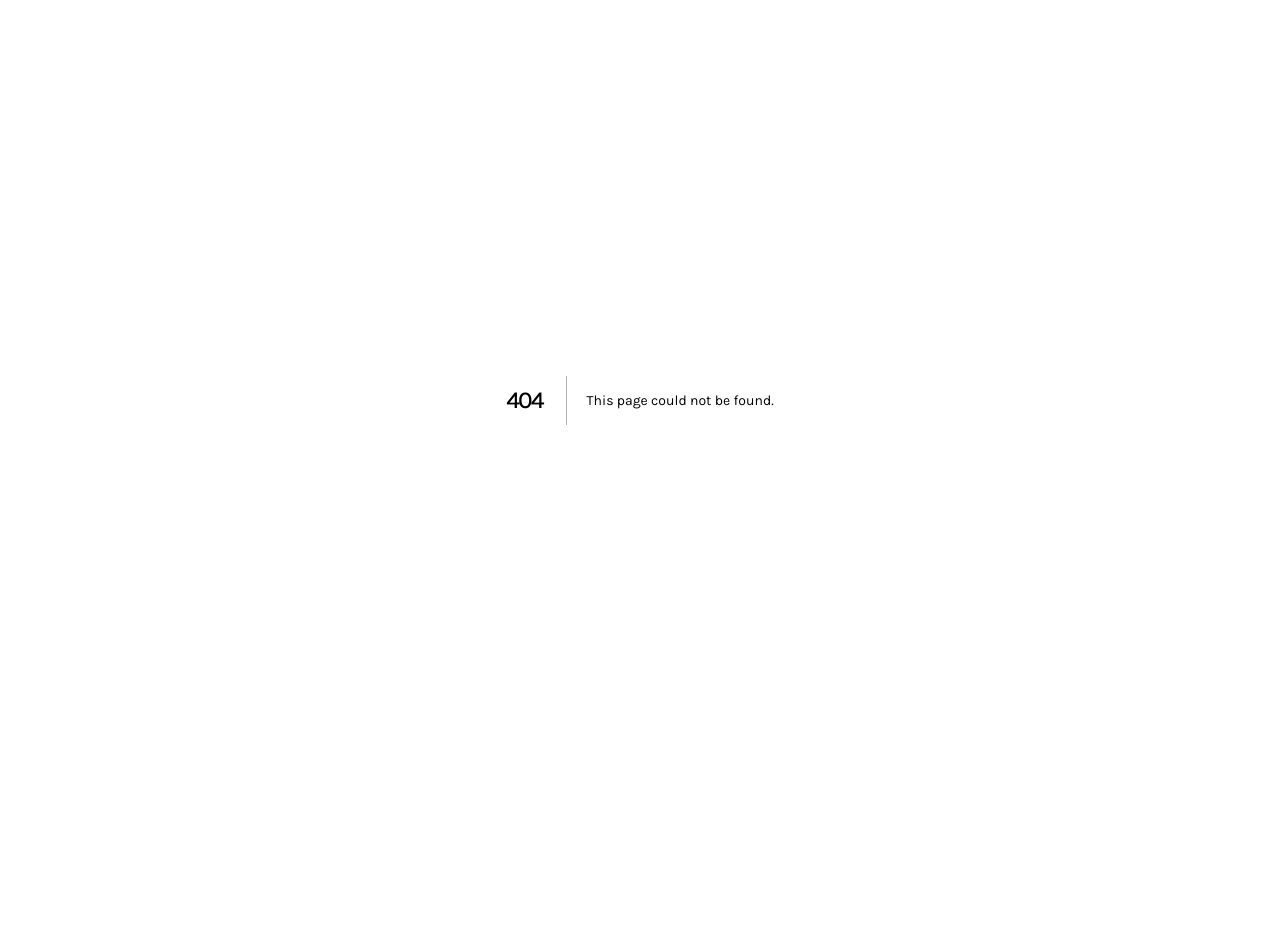
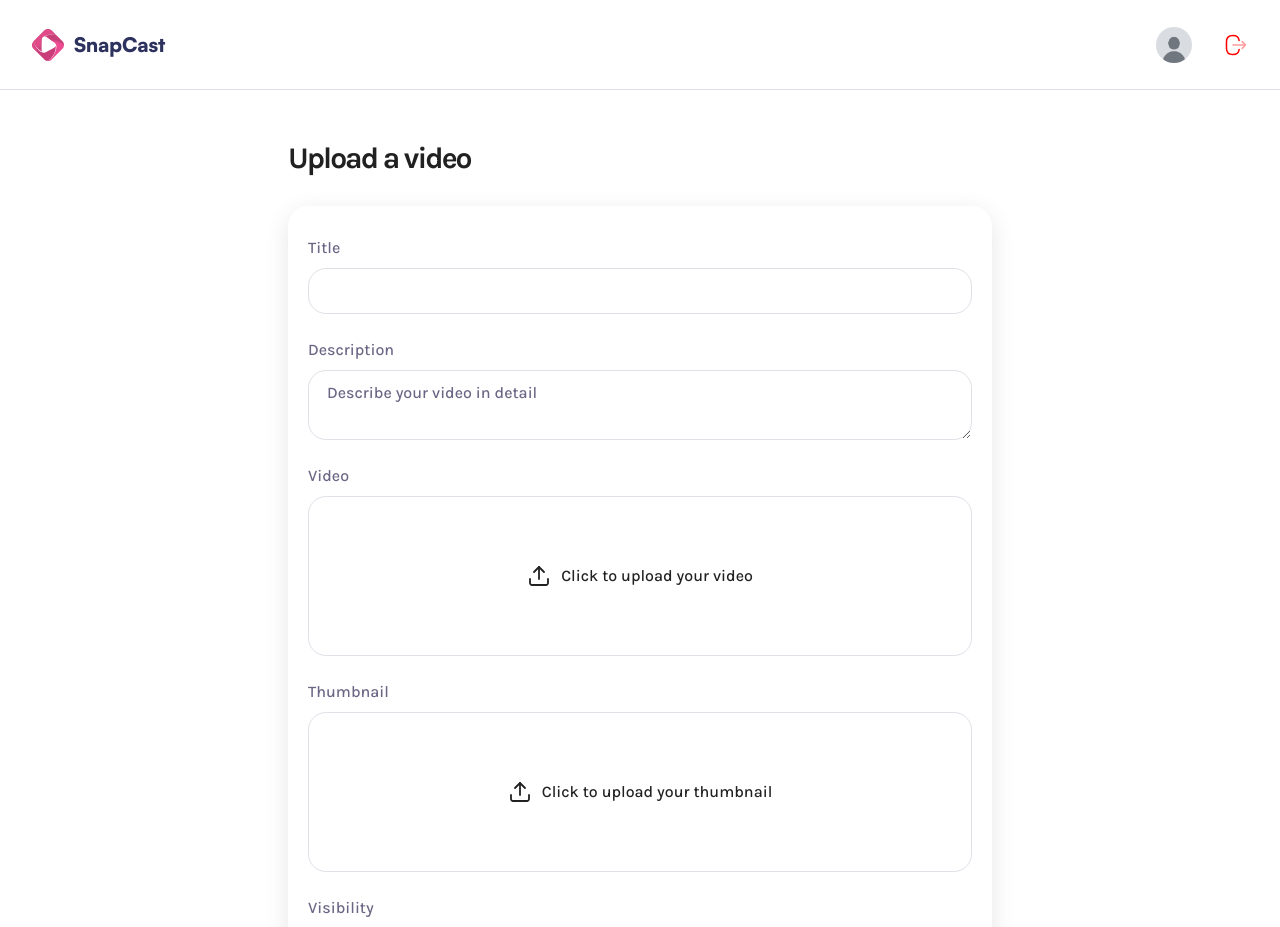
Before and after one commit to KaziAmin110/video_sharing, a Next.js app: page /upload in a window 1280 px wide. Before the commit this address had no page. Shown: the top 927 px of the page. Before the commit the page ends 800 px from the top, so only its background shows below. Built offline with nearby package versions, Linux system fonts and the light colour scheme.

Commit message:
Added UI for Video Upload Page

```diff
--- /dev/null
+++ b/app/(root)/upload/page.tsx
@@ -0,0 +1,126 @@
+"use client";
+
+import FileInput from "@/components/FileInput";
+import FormField from "@/components/FormField";
+import { MAX_THUMBNAIL_SIZE, MAX_VIDEO_SIZE } from "@/constants";
+import { useFileInput } from "@/lib/hooks/useFileInput";
+import { ChangeEvent, FormEvent, useState } from "react";
+
+const Page = () => {
+  const [formData, setFormData] = useState({
+    title: "",
+    description: "",
+    visibility: "public",
+  });
+
+  const video = useFileInput(MAX_VIDEO_SIZE);
+  const thumbnail = useFileInput(MAX_THUMBNAIL_SIZE);
+
+  const handleInputChange = (e: ChangeEvent<HTMLInputElement>) => {
+    const { name, value } = e.target;
+
+    setFormData((prevState) => ({
+      ...prevState,
+      [name]: value,
+    }));
+  };
+
+  const handleSubmit = async (e: FormEvent) => {
+    e.preventDefault();
+    setIsSubmitting(true);
+
+    try {
+      // Validate form data
+      if (!video.file || !thumbnail.file) {
+        setError("Please Upload Video and Thumbnail");
+        return;
+      }
+
+      if (!formData.title || !formData.description) {
+        setError("Title and Description are required");
+        return;
+      }
+
+      // Upload the Video to Bunny
+      // Upload the Thumbnail to DB
+      // Attach Thumbnail
+      // Create a new DB entry for the video details (urls, title, description, visibility, etc.)
+
+
+    } catch (err) {
+      console.log("Error Submitting Form", err)
+    } finally {
+      setIsSubmitting(false);
+    }
+  }
+
+  const [isSubmitting, setIsSubmitting] = useState(false);
+  const [error, setError] = useState('');
+
+  return (
+    <div className="wrapper-md page upload-page">
+      <h1>Upload a video</h1>
+
+      {error && <div className="error-field">{error}</div>}
+
+      <form className="rounded-20 shadow-10 gap-6 w-full flex flex-col px-5 py-7.5" onSubmit={handleSubmit}>
+        <FormField
+          id="title"
+          label="Title"
+          value={formData.title}
+          onChange={handleInputChange}
+          placeholder="Enter a clear and concise video title"
+        />
+        <FormField
+          id="description"
+          label="Description"
+          value={formData.description}
+          onChange={handleInputChange}
+          as="textarea"
+          placeholder="Describe your video in detail"
+        />
+
+        <FileInput
+          id="video"
+          label="Video"
+          accept="video/*"
+          file={video.file}
+          previewUrl={video.previewUrl}
+          inputRef={video.inputRef}
+          onChange={video.handleFileChange}
+          onReset={video.resetFile}
+          type="video"
+        />
+        <FileInput
+          id="thumbnail"
+          label="Thumbnail"
+          accept="thumbnail/*"
+          file={thumbnail.file}
+          previewUrl={thumbnail.previewUrl}
+          inputRef={thumbnail.inputRef}
+          onChange={thumbnail.handleFileChange}
+          onReset={thumbnail.resetFile}
+          type="image"
+        />
+
+        <FormField
+          id="visibility"
+          label="Visibility"
+          value={formData.visibility}
+          onChange={handleInputChange}
+          as="select"
+          options={[
+            { value: "public", label: "Public" },
+            { value: "private", label: "Private" },
+          ]}
+        />
+
+        <button type="submit" disabled={isSubmitting} className="submit-button">
+          {isSubmitting ? "Uploading..." : "Upload Video"}
+        </button>
+      </form>
+    </div>
+  );
+};
+
+export default Page;
--- /dev/null
+++ b/components/FileInput.tsx
@@ -0,0 +1,59 @@
+import React from "react";
+import Image from "next/image";
+
+const FileInput = ({
+  id,
+  label,
+  accept,
+  file,
+  previewUrl,
+  inputRef,
+  onChange,
+  onReset,
+  type,
+}: FileInputProps) => {
+  return (
+    <section className="file-input">
+      <label htmlFor={id}>{label}</label>
+      <input
+        type="file"
+        id={id}
+        accept={accept}
+        ref={inputRef}
+        onChange={onChange}
+        hidden
+      />
+
+      {!previewUrl ? (
+        <figure onClick={() => inputRef.current?.click()}>
+          <Image
+            src="/assets/icons/upload.svg"
+            alt="Upload Icon"
+            width={24}
+            height={24}
+          />
+          <p>Click to upload your {id}</p>
+        </figure>
+      ) : (
+        <div>
+          {type === "video" ? (
+            <video src={previewUrl} controls />
+          ) : (
+            <Image src={previewUrl} alt={`${id} preview`} fill />
+          )}
+          <button type="button" onClick={onReset}>
+            <Image
+              src="/assets/icons/close.svg"
+              alt="Close"
+              width={16}
+              height={16}
+            />
+          </button>
+          <p>{file?.name}</p>
+        </div>
+      )}
+    </section>
+  );
+};
+
+export default FileInput;
--- /dev/null
+++ b/components/FormField.tsx
@@ -0,0 +1,39 @@
+import React from "react";
+
+const FormField = ({
+  id,
+  label,
+  value,
+  onChange,
+  placeholder,
+  as = "input",
+  options = [],
+}: FormFieldProps) => {
+  return (
+    <div className="form-field">
+      <label htmlFor="{id}">{label}</label>
+
+      {as === "textarea" ? (
+        <textarea
+          id={id}
+          name={id}
+          value={value}
+          onChange={onChange}
+          placeholder={placeholder}
+        />
+      ) : as === "select" ? (
+        <select id={id} name={id} value={value} onChange={onChange}>
+          {options.map((option) => (
+            <option key={option.label} value={option.value}>
+              {option.label}
+            </option>
+          ))}
+        </select>
+      ) : (
+        <input id={id} name={id} value={value} onChange={onChange} />
+      )}
+    </div>
+  );
+};
+
+export default FormField;
--- a/lib/auth.ts
+++ b/lib/auth.ts
@@ -13,5 +13,5 @@
     },
   },
   plugins: [nextCookies()],
-  baseURL: process.env.NEXT_PUBLIC_BASE_URL || "http://localhost:3000",
+  baseURL: process.env.NEXT_PUBLIC_BASE_URL!,
 });
--- /dev/null
+++ b/lib/hooks/useFileInput.ts
@@ -0,0 +1,64 @@
+import { ChangeEvent, useState } from "react";
+import { useRef } from "react";
+
+export const useFileInput = (maxSize: number) => {
+  const [file, setFile] = useState<File | null>(null);
+  const [previewUrl, setPreviewUrl] = useState("");
+  const [duration, setDuration] = useState(0);
+  const inputRef = useRef<HTMLInputElement>(null);
+
+  const handleFileChange = (e: ChangeEvent<HTMLInputElement>) => {
+    if (e.target.files?.[0]) {
+      const selectedFile = e.target.files[0];
+
+      if (selectedFile.size > maxSize) {
+        return;
+      }
+
+      if (previewUrl) {
+        URL.revokeObjectURL(previewUrl);
+      }
+      setFile(selectedFile);
+
+      const objectUrl = URL.createObjectURL(selectedFile);
+      setPreviewUrl(objectUrl);
+
+      if (selectedFile.type.startsWith("video/")) {
+        const video = document.createElement("video");
+
+        video.preload = "metadata";
+        video.onloadedmetadata = () => {
+          if (isFinite(video.duration) && video.duration > 0) {
+            setDuration(Math.round(video.duration));
+          } else {
+            setDuration(0);
+          }
+
+          URL.revokeObjectURL(video.src);
+        };
+        video.src = objectUrl;
+      }
+    }
+  };
+
+  const resetFile = () => {
+    if (previewUrl) {
+      URL.revokeObjectURL(previewUrl);
+    }
+    setFile(null);
+    setPreviewUrl("");
+    setDuration(0);
+    if (inputRef.current) {
+      inputRef.current.value = "";
+    }
+  };
+
+  return {
+    file,
+    previewUrl,
+    duration,
+    inputRef,
+    handleFileChange,
+    resetFile
+  }
+};
```
Also changed, not shown: app/(auth)/sign-in/page.tsx (+10 -4 lines).
